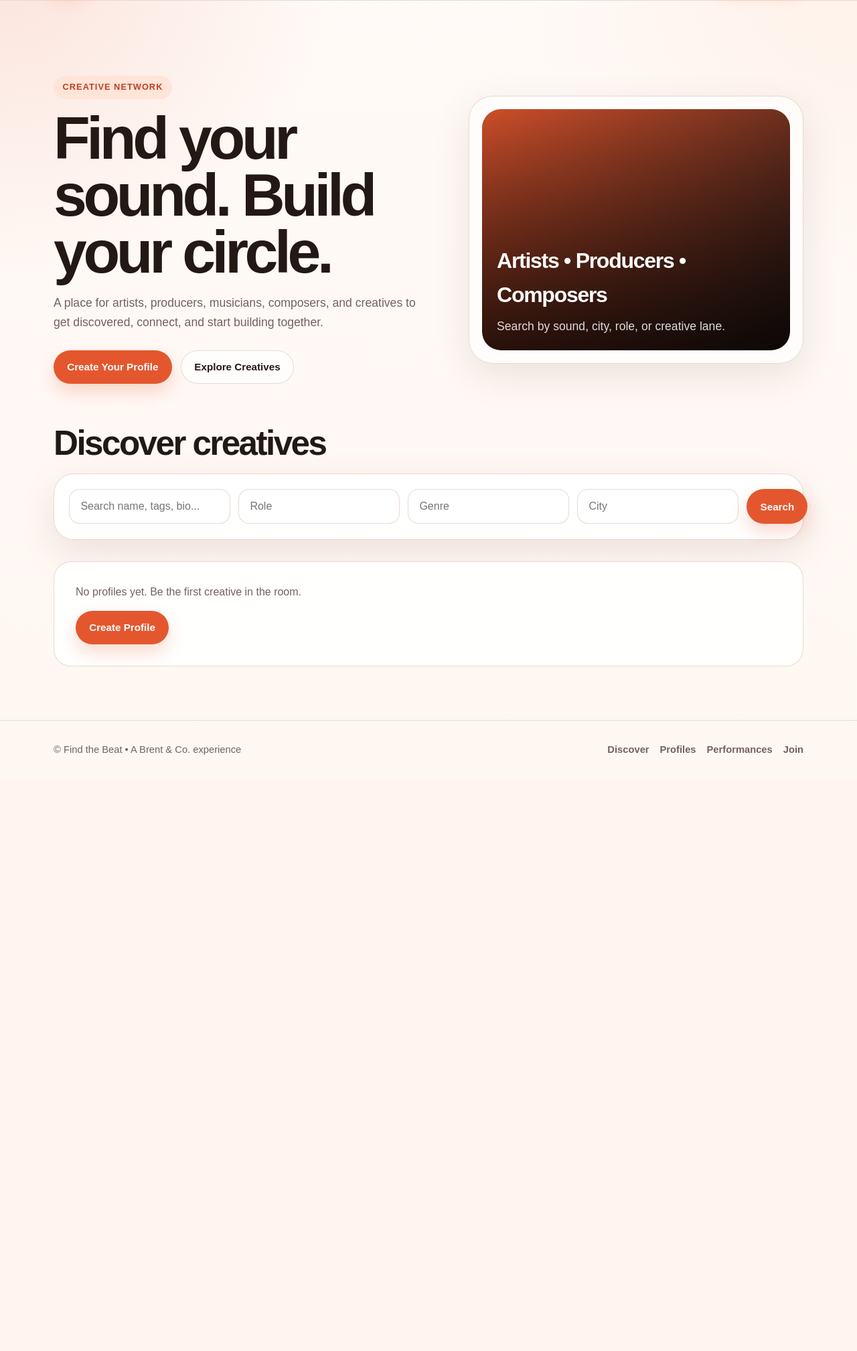
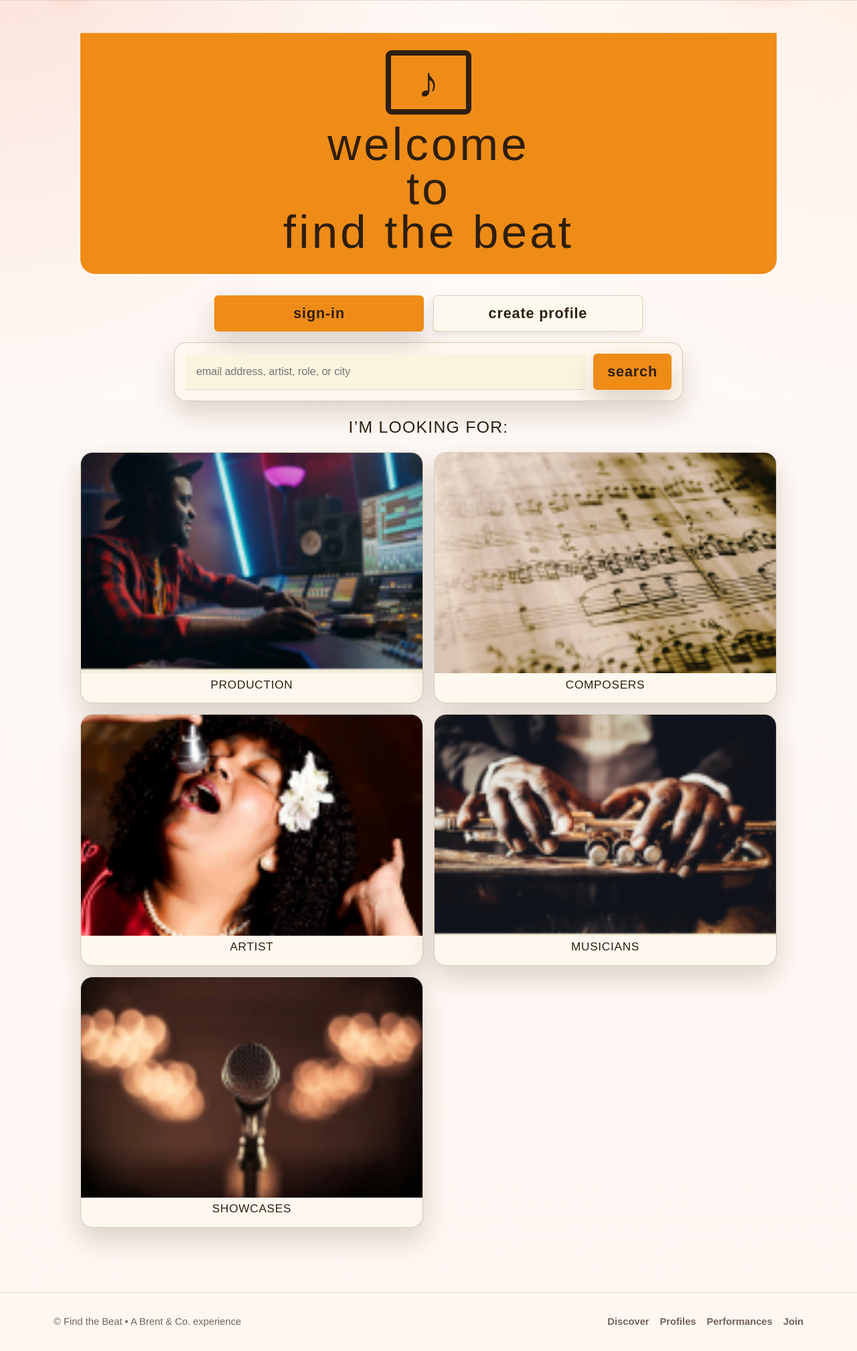
Before and after one commit to shayreneabee/find-the-beat, a Flask app: page / in a window 1280 px wide. Shown: the part 76-2093 px from the top of the page at 67% size. Before the commit the page ends 1203 px from the top, so only its background shows below. Run offline with Flask 3, Linux system fonts and the light colour scheme.

Commit message:
Restore Find the Beat mockup homepage

```diff
--- a/templates/index.html
+++ b/templates/index.html
@@ -1,262 +1,258 @@
 {% extends "base.html" %}
 
-{% block title %}Find the Beat | Creative Network{% endblock %}
+{% block title %}Find the Beat{% endblock %}
 
 {% block content %}
 <style>
-  .hero {
-    min-height: 72vh;
-    display: grid;
-    grid-template-columns: 1.08fr 0.92fr;
-    gap: 2rem;
-    align-items: center;
-    padding: 4rem 0;
+  .ftb-mock {
+    --mock-bg: #f6efe4;
+    --mock-card: #fff8ee;
+    --mock-cream: #fbf4de;
+    --mock-text: #2f1e0d;
+    --mock-muted: #7a6142;
+    --mock-line: rgba(73, 45, 13, 0.22);
+    --mock-accent: #ee8c17;
+    --mock-shadow: 0 18px 42px rgba(55, 31, 7, 0.18);
+    margin: -1rem auto 0;
+    max-width: 1040px;
+    color: var(--mock-text);
   }
 
-  .eyebrow {
-    display: inline-flex;
-    padding: 0.45rem 0.85rem;
-    border-radius: 999px;
-    background: var(--accent-soft);
-    color: var(--accent-dark);
-    font-size: 0.8rem;
-    font-weight: 900;
-    letter-spacing: 0.08em;
-    text-transform: uppercase;
-    margin-bottom: 1rem;
+  .welcome-hero {
+    margin-top: 1rem;
+    background: var(--mock-accent);
+    padding: 1.6rem 1.25rem 1.8rem;
+    text-align: center;
+    box-shadow: inset 0 1px 0 rgba(255, 255, 255, 0.22);
   }
 
-  .hero h1 {
-    font-size: clamp(3rem, 7vw, 6rem);
-    line-height: 0.95;
-    letter-spacing: -0.06em;
-    margin: 0;
+  .welcome-icon {
+    width: 112px;
+    height: 88px;
+    margin: 0 auto 0.75rem;
+    display: grid;
+    place-items: center;
+    border: 8px solid var(--mock-text);
+    border-radius: 9px;
+    font-size: 4rem;
+    line-height: 1;
   }
 
-  .hero p {
-    max-width: 560px;
-    color: var(--muted);
-    font-size: 1.1rem;
-    margin: 1.2rem 0 0;
+  .welcome-hero h1 {
+    margin: 0;
+    font-size: clamp(2rem, 10vw, 3rem);
+    line-height: 0.95;
+    letter-spacing: 0.06em;
+    text-transform: lowercase;
+    font-weight: 400;
   }
 
-  .hero-actions {
-    display: flex;
+  .home-actions {
+    display: grid;
     gap: 0.85rem;
-    flex-wrap: wrap;
-    margin-top: 1.8rem;
+    padding: 2rem 0 1rem;
   }
 
-  .hero-visual {
-    border-radius: 36px;
-    padding: 1.2rem;
-    background: rgba(255,255,255,0.62);
-    border: 1px solid var(--line);
-    box-shadow: var(--shadow);
+  .ftb-mock .button {
+    min-height: 54px;
+    display: inline-flex;
+    align-items: center;
+    justify-content: center;
+    padding: 0 1.25rem;
+    border-radius: 6px;
+    border: 1px solid transparent;
+    font-weight: 900;
+    cursor: pointer;
+    transition: 0.2s ease;
+    font-size: 1.35rem;
+    letter-spacing: 0.04em;
+    text-transform: lowercase;
+    width: 100%;
   }
 
-  .visual-inner {
-    min-height: 360px;
-    border-radius: 28px;
-    padding: 1.4rem;
-    color: white;
-    display: flex;
-    flex-direction: column;
-    justify-content: flex-end;
-    background:
-      linear-gradient(to top, rgba(0,0,0,0.72), rgba(0,0,0,0.1)),
-      linear-gradient(135deg, #e4572e, #2a1b18);
+  .ftb-mock .button:hover {
+    transform: translateY(-1px);
   }
 
-  .visual-inner h3 {
-    font-size: 2rem;
-    margin: 0 0 0.4rem;
-    letter-spacing: -0.04em;
+  .ftb-mock .button.primary {
+    background: var(--mock-accent);
+    color: var(--mock-text);
+    box-shadow: var(--mock-shadow);
   }
 
-  .visual-inner p {
-    color: rgba(255,255,255,0.85);
-    margin: 0;
+  .ftb-mock .button.secondary {
+    background: rgba(255, 250, 238, 0.88);
+    border-color: rgba(76, 46, 13, 0.2);
+    color: var(--mock-text);
+    box-shadow: 0 4px 8px rgba(55, 31, 7, 0.1);
   }
 
-  .search-card {
-    padding: 1.4rem;
-    border-radius: 30px;
-    background: var(--card);
-    border: 1px solid var(--line);
-    box-shadow: var(--shadow);
-    margin-bottom: 2rem;
-  }
-
-  .search-form {
-    display: grid;
-    grid-template-columns: 1.5fr repeat(3, 1fr) auto;
-    gap: 0.75rem;
-  }
-
-  .search-form input {
-    min-height: 52px;
-    border-radius: 16px;
-    border: 1px solid var(--line);
-    padding: 0 1rem;
-    font-size: 1rem;
-    outline: none;
-    background: white;
-  }
-
-  .search-form input:focus {
-    border-color: var(--accent);
-    box-shadow: 0 0 0 5px rgba(228, 87, 46, 0.12);
-  }
-
-  .section-title {
-    font-size: clamp(2rem, 4vw, 3.3rem);
-    letter-spacing: -0.05em;
-    line-height: 0.98;
-    margin: 0 0 1.2rem;
-  }
-
-  .creator-grid {
-    display: grid;
-    grid-template-columns: repeat(3, 1fr);
-    gap: 1rem;
-  }
-
-  .creator-card {
-    padding: 1.2rem;
-    border-radius: 26px;
-    background: var(--card);
-    border: 1px solid var(--line);
-    box-shadow: 0 14px 34px rgba(68,34,20,0.07);
-    transition: 0.2s ease;
-  }
-
-  .creator-card:hover {
-    transform: translateY(-4px);
-    box-shadow: var(--shadow);
-  }
-
-  .avatar {
-    width: 76px;
-    height: 76px;
-    border-radius: 24px;
-    background: linear-gradient(135deg, var(--accent), #f4a261);
-    color: white;
-    display: grid;
-    place-items: center;
-    font-size: 1.5rem;
-    font-weight: 900;
-    margin-bottom: 1rem;
+  .app-panel {
+    background: var(--mock-card);
+    border: 1px solid var(--mock-line);
+    border-radius: 18px;
+    box-shadow: var(--mock-shadow);
     overflow: hidden;
   }
 
-  .avatar img {
+  .quick-search {
+    padding: 1rem;
+  }
+
+  .quick-search form {
+    display: grid;
+    gap: 0.7rem;
+  }
+
+  .quick-search input {
     width: 100%;
-    height: 100%;
+    min-height: 52px;
+    border: 0;
+    border-radius: 0;
+    padding: 0 1rem;
+    background: var(--mock-cream);
+    color: var(--mock-text);
+    box-shadow: inset 0 -1px 0 rgba(55, 31, 7, 0.14);
+    font-size: 1rem;
+  }
+
+  .home-section-title {
+    text-align: center;
+    margin: 1.2rem 0 0.1rem;
+    color: var(--mock-text);
+    font-size: 1.55rem;
+    letter-spacing: 0.05em;
+    font-weight: 400;
+    text-transform: uppercase;
+  }
+
+  .tile-grid {
+    display: grid;
+    grid-template-columns: repeat(2, minmax(0, 1fr));
+    gap: 1rem;
+    padding: 1rem 0;
+  }
+
+  .image-tile {
+    display: block;
+    overflow: hidden;
+    background: var(--mock-card);
+    border: 1px solid var(--mock-line);
+    border-radius: 18px;
+    box-shadow: var(--mock-shadow);
+    color: var(--mock-text);
+    transition: transform 0.2s ease, box-shadow 0.2s ease;
+  }
+
+  .image-tile:hover {
+    transform: translateY(-2px);
+    box-shadow: 0 24px 54px rgba(55, 31, 7, 0.22);
+  }
+
+  .image-tile img {
+    width: 100%;
+    aspect-ratio: 1.55 / 1;
     object-fit: cover;
   }
 
-  .creator-card h3 {
-    margin: 0 0 0.35rem;
-    font-size: 1.25rem;
+  .image-tile span {
+    min-height: 44px;
+    display: block;
+    padding: 0.45rem 0.5rem;
+    text-align: center;
+    font-size: 1.08rem;
+    line-height: 1.1;
+    text-transform: uppercase;
+    letter-spacing: 0.04em;
   }
 
-  .meta {
-    color: var(--muted);
-    font-size: 0.95rem;
-    margin-bottom: 0.75rem;
+  @media (min-width: 560px) {
+    .welcome-hero {
+      min-height: 360px;
+      display: grid;
+      place-items: center;
+      border-radius: 0 0 22px 22px;
     }
 
-  .bio {
-    color: var(--muted);
-    margin: 0 0 1rem;
+    .welcome-icon {
+      width: 128px;
+      height: 96px;
     }
 
-  .empty {
-    padding: 2rem;
-    border-radius: 26px;
-    background: var(--card);
-    border: 1px solid var(--line);
-    color: var(--muted);
+    .welcome-hero h1 {
+      font-size: clamp(3rem, 5.4vw, 5rem);
     }
 
-  @media (max-width: 980px) {
-    .hero,
-    .search-form,
-    .creator-grid {
-      grid-template-columns: 1fr;
+    .home-actions {
+      grid-template-columns: repeat(2, minmax(0, 1fr));
+      max-width: 640px;
+      margin: 0 auto;
+    }
+
+    .quick-search {
+      max-width: 760px;
+      margin: 0 auto;
+    }
+
+    .quick-search form {
+      grid-template-columns: 1fr auto;
+    }
+
+    .tile-grid .image-tile[style] {
+      grid-column: auto !important;
+      width: auto !important;
+      justify-self: stretch !important;
     }
   }
 </style>
 
-<section class="hero">
+<div class="ftb-mock">
+  <section class="welcome-hero">
     <div>
-    <div class="eyebrow">Creative network</div>
-    <h1>Find your sound. Build your circle.</h1>
-    <p>
-      A place for artists, producers, musicians, composers, and creatives to get discovered,
-      connect, and start building together.
-    </p>
-
-    <div class="hero-actions">
-      <a href="{{ url_for('signup') }}" class="button primary">Create Your Profile</a>
-      <a href="#discover" class="button secondary">Explore Creatives</a>
-    </div>
-  </div>
-
-  <div class="hero-visual">
-    <div class="visual-inner">
-      <h3>Artists • Producers • Composers</h3>
-      <p>Search by sound, city, role, or creative lane.</p>
-    </div>
+      <div class="welcome-icon">♪</div>
+      <h1>welcome<br>to<br>find the beat</h1>
     </div>
   </section>
 
-<section id="discover">
-  <h2 class="section-title">Discover creatives</h2>
-
-  <div class="search-card">
-    <form class="search-form" method="GET" action="{{ url_for('search') }}">
-      <input name="q" placeholder="Search name, tags, bio..." value="{{ q or '' }}">
-      <input name="role" placeholder="Role" value="{{ role_filter or '' }}">
-      <input name="genre" placeholder="Genre" value="{{ genre_filter or '' }}">
-      <input name="city" placeholder="City" value="{{ city_filter or '' }}">
-      <button class="button primary" type="submit">Search</button>
-    </form>
-  </div>
-
-  {% if creators %}
-    <div class="creator-grid">
-      {% for creator in creators %}
-        <article class="creator-card">
-          <div class="avatar">
-            {% if creator.profile_pic %}
-              <img src="{{ url_for('uploaded_file', filename=creator.profile_pic) }}" alt="{{ creator.display_name }}">
+  <div class="home-actions">
+    {% if user %}
+      <a href="{{ url_for('profile') }}" class="button primary">my profile</a>
+      <a href="{{ url_for('upload_performance') }}" class="button secondary">upload performance</a>
     {% else %}
-              {{ creator.display_name[:1] }}
+      <a href="{{ url_for('login') }}" class="button primary">sign-in</a>
+      <a href="{{ url_for('signup') }}" class="button secondary">create profile</a>
     {% endif %}
   </div>
 
-          <h3>{{ creator.display_name }}</h3>
-          <div class="meta">
-            {{ creator.role or "Creative" }}
-            {% if creator.genre %} • {{ creator.genre }}{% endif %}
-            {% if creator.city %} • {{ creator.city }}{% endif %}
-          </div>
+  <section class="app-panel quick-search">
+    <form method="GET" action="{{ url_for('profiles') }}">
+      <input name="q" placeholder="email address, artist, role, or city" value="{{ q or '' }}">
+      <button class="button primary" type="submit">search</button>
+    </form>
+  </section>
 
-          <p class="bio">{{ creator.bio or "Ready to connect and create." }}</p>
-
-          <a class="button secondary" href="{{ url_for('public_profile', user_id=creator.id) }}">View Profile</a>
-        </article>
-      {% endfor %}
-    </div>
-  {% else %}
-    <div class="empty">
-      No profiles yet. Be the first creative in the room.
-      <div style="margin-top: 1rem;">
-        <a href="{{ url_for('signup') }}" class="button primary">Create Profile</a>
+  <h2 class="home-section-title">I’m looking for:</h2>
+  <div class="tile-grid">
+    <a class="image-tile" href="{{ url_for('profiles', role='producer') }}">
+      <img src="{{ url_for('static', filename='mockup_tiles/production.png') }}" alt="Production">
+      <span>Production</span>
+    </a>
+    <a class="image-tile" href="{{ url_for('profiles', role='composer') }}">
+      <img src="{{ url_for('static', filename='mockup_tiles/composers.png') }}" alt="Composers">
+      <span>Composers</span>
+    </a>
+    <a class="image-tile" href="{{ url_for('profiles', role='artist') }}">
+      <img src="{{ url_for('static', filename='mockup_tiles/artists.png') }}" alt="Artists">
+      <span>Artist</span>
+    </a>
+    <a class="image-tile" href="{{ url_for('profiles', role='musician') }}">
+      <img src="{{ url_for('static', filename='mockup_tiles/musicians.png') }}" alt="Musicians">
+      <span>Musicians</span>
+    </a>
+    <a class="image-tile" href="{{ url_for('performances') }}" style="grid-column:1 / -1; width:72%; justify-self:center;">
+      <img src="{{ url_for('static', filename='mockup_tiles/showcases.png') }}" alt="Showcases">
+      <span>Showcases</span>
+    </a>
   </div>
 </div>
-  {% endif %}
-</section>
 {% endblock %}
```
Also changed, not shown: static/mockup_tiles/artists.png (added), static/mockup_tiles/composers.png (added), static/mockup_tiles/musicians.png (added), static/mockup_tiles/production.png (added), static/mockup_tiles/showcases.png (added). Lines whose indentation alone changed are shown as unchanged.
